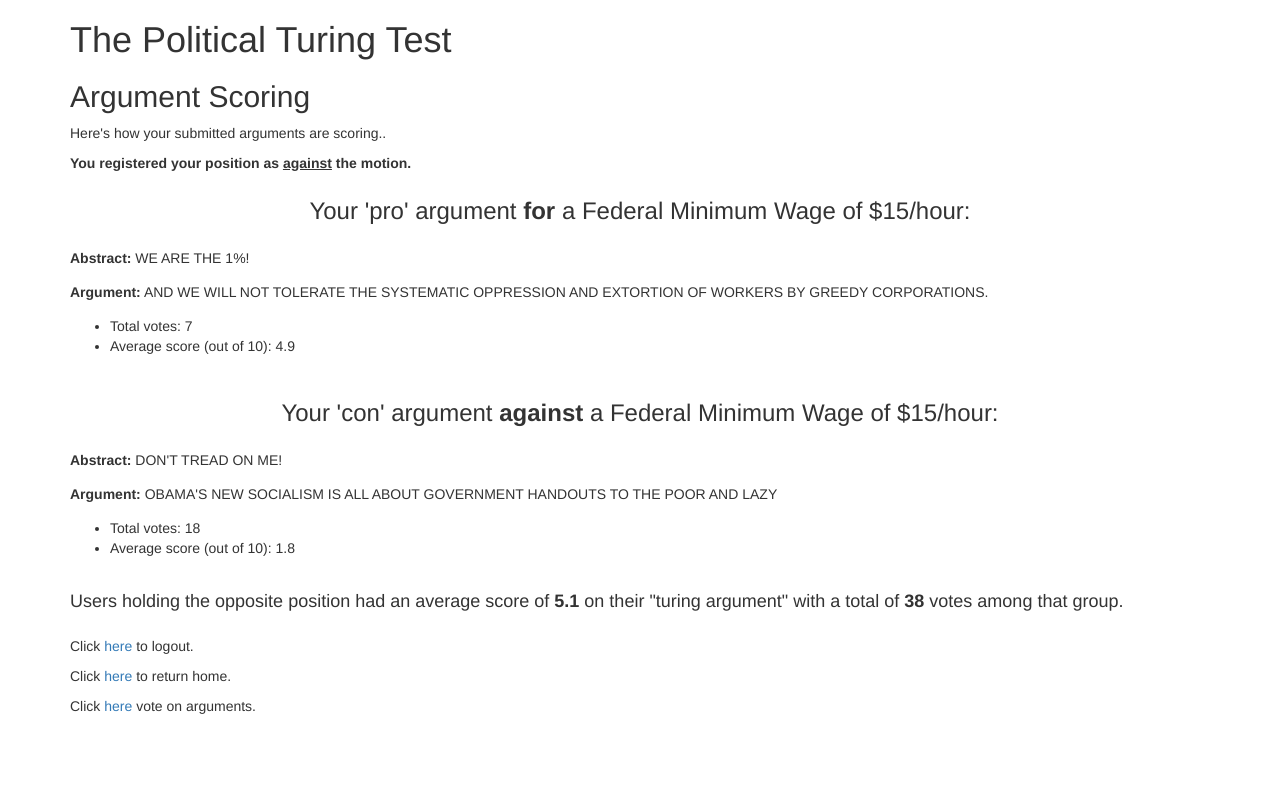
After one commit to tzane/IdeaTuringTest, a Flask app: page /scoring in a window 1280 px wide. The commit adds this page. Run offline with Flask 2, Linux system fonts and the light colour scheme; a user stored in the database is signed in; data comes from the database, SQL or seed files in the repository; both versions use the stored data as it was after the commit; some libraries are stand-ins or nearby versions.

Commit message:
app, db_create, and templates

```diff
--- a/app.py
+++ b/app.py
@@ -3,6 +3,7 @@ from flask.ext.sqlalchemy import SQLAlchemy
 from flask.ext.bcrypt import Bcrypt
 from functools import wraps
 from forms import LoginForm, RegisterForm
+from sqlalchemy.sql import func
 import random
 # import sqlite3
 
@@ -20,12 +21,15 @@ db = SQLAlchemy(app)
 
 from models import *
 
-@app.route('/about')
-def about():
-    """
-    Needs to return about.html
-    """
-    return "This is the about page!"
+@app.route('/')
+def home():
+    user_status = None
+    try:
+        if session['logged_in'] == True:
+            user_status = True
+    except KeyError:
+        return render_template('about.html', user_status = user_status)
+    return render_template('about.html', user_status = user_status)
 
 @app.route('/register', methods=['GET', 'POST'])
 def register():
@@ -51,6 +55,8 @@ def login_required(f):
 @app.route('/arguments', methods=['GET','POST'])
 @login_required
 def add_arguments():
+    if ArgumentPost.query.filter_by(author_id = session['user_id']).all() != []:
+        return redirect(url_for('scoring'))
     user_position = False
     if request.method == 'POST':
         if request.form['user_stance'] == "pro":
@@ -60,13 +66,13 @@ def add_arguments():
         db.session.add(pro_argument)
         db.session.add(con_argument)
         db.session.commit()
-        return redirect(url_for('home'))
+        return redirect(url_for('voting'))
     return render_template('arguments.html')
 
 
-@app.route('/', methods=['GET','POST'])
+@app.route('/voting', methods=['GET','POST'])
 @login_required
-def home():
+def voting():
     if request.method == 'POST':
         argument_ids = session['argument_ids']
         votes = request.form.getlist('vote_value')
@@ -85,6 +91,39 @@ def home():
     arguments = random.sample(userless_arguments, 3)
     session['argument_ids'] = [argument.id for argument in arguments]
     return render_template("index.html", user_status=user_status, arguments=arguments)
+
+@app.route('/scoring', methods=['GET'])
+@login_required
+def scoring():
+    user_pro_argument = db.session.query(ArgumentPost).filter_by(author_id = session['user_id'], procon_topic=True).all()[0]
+    user_con_argument = db.session.query(ArgumentPost).filter_by(author_id = session['user_id'], procon_topic=False).all()[0]
+    user_pro_votes = db.session.query(func.count(Vote.value)).filter_by(argument_id = user_pro_argument.id)[0][0]
+    user_pro_score = round(float(db.session.query(func.avg(Vote.value)).filter_by(argument_id = user_pro_argument.id)[0][0]), 1) if db.session.query(func.avg(Vote.value)).filter_by(argument_id = user_pro_argument.id)[0][0] is not None else 0
+    user_con_votes = db.session.query(func.count(Vote.value)).filter_by(argument_id = user_con_argument.id)[0][0]
+    user_con_score = round(float(db.session.query(func.avg(Vote.value)).filter_by(argument_id = user_con_argument.id)[0][0]), 1) if db.session.query(func.avg(Vote.value)).filter_by(argument_id = user_con_argument.id)[0][0] is not None else 0
+    user_total_votes = user_pro_votes + user_con_votes
+    user_position = None
+    if user_pro_argument.user_procon == True:
+        user_position = True
+        opposite_total_votes = db.session.query(func.count(Vote.value)).join(ArgumentPost, Vote.argument_id == ArgumentPost.id).filter_by(procon_topic = True, user_procon = False).all()[0][0]
+        opposite_average_score = round(float(db.session.query(func.avg(Vote.value)).join(ArgumentPost, Vote.argument_id == ArgumentPost.id).filter_by(procon_topic = True, user_procon = False).all()[0][0]), 1) if db.session.query(func.avg(Vote.value)).join(ArgumentPost, Vote.argument_id == ArgumentPost.id).filter_by(procon_topic = True, user_procon = False).all()[0][0] is not None else 0
+    else:
+        opposite_total_votes = db.session.query(func.count(Vote.value)).join(ArgumentPost, Vote.argument_id == ArgumentPost.id).filter_by(procon_topic = False, user_procon = True).all()[0][0]
+        opposite_average_score = round(float(db.session.query(func.avg(Vote.value)).join(ArgumentPost, Vote.argument_id == ArgumentPost.id).filter_by(procon_topic = False, user_procon = True).all()[0][0]), 1) if db.session.query(func.avg(Vote.value)).join(ArgumentPost, Vote.argument_id == ArgumentPost.id).filter_by(procon_topic = False, user_procon = True).all()[0][0] is not None else 0
+        # opposite_total_votes = db.session.execute("SELECT COUNT(votes.value) FROM votes JOIN arguments ON votes.argument_id = arguments.id WHERE arguments.procon_topic = 0 AND arguments.user_procon = 1")
+        # opposite_average_score = db.session.execute("SELECT AVG(votes.value) FROM votes JOIN arguments ON votes.argument_id = arguments.id WHERE arguments.procon_topic = 0 AND arguments.user_procon = 1")
+    return render_template("scoring.html",
+        user_position = user_position,
+        user_pro_argument = user_pro_argument,
+        user_con_argument = user_con_argument,
+        user_pro_votes = user_pro_votes,
+        user_con_votes = user_con_votes,
+        user_pro_score = user_pro_score,
+        user_con_score = user_con_score,
+        user_total_votes = user_total_votes,
+        opposite_total_votes = opposite_total_votes,
+        opposite_average_score = opposite_average_score
+           )
 
 @app.route('/login', methods=['GET', 'POST'])
 def login():
@@ -107,7 +146,7 @@ def login():
 @login_required
 def logout():
     session.pop('logged_in', None)
-    return redirect(url_for('about'))
+    return redirect(url_for('home'))
 
 # def connect_db():
     # return sqlite3.connect(app.database)
--- a/db_create.py
+++ b/db_create.py
@@ -1,5 +1,5 @@
 from app import db, bcrypt
-from models import ArgumentPost, User
+from models import ArgumentPost, User, Vote
 
 db.create_all()
 
--- a/templates/login.html
+++ b/templates/login.html
@@ -6,8 +6,9 @@
   </head>
   <body>
     <div class="container">
-      <h1>Please login</h1>
+      <h1>The Political Turing Test</h1>
       <br>
+      <h2>Please login</h2>
       <form action="" method="post">
         <input type="text" placeholder="Username" name="username" value="{{
           request.form.username }}">
@@ -21,6 +22,8 @@
       {% for message in get_flashed_messages() %}
         {{ message }}
       {% endfor %}
+      <p><p>Click <a href="/register">here</a> to register if you do not have an account.</p>
+      <p><p>Click <a href="/">here</a> to return home.</p>
     </div>
   </body>
 </html>
--- a/templates/register.html
+++ b/templates/register.html
@@ -6,8 +6,10 @@
   </head>
   <body>
     <div class="container">
-      <h1>Registration</h1>
+      <h1>The Political Turing Test
       <br>
+      <h2>Registration</h2>
+
       <form action="" method="post">
         <div>
         <input type="text" placeholder="Name" name="name" value="{{
@@ -26,6 +28,8 @@
       {% for message in get_flashed_messages() %}
         {{ message }}
       {% endfor %}
+      <p>Click <a href="/login">here</a> to login if you already have an account.</p>
+      <p>Click <a href="/">here</a> to return home.</p>
     </div>
   </body>
 </html>
--- /dev/null
+++ b/templates/scoring.html
@@ -0,0 +1,64 @@
+<html>
+  <head>
+    <title>Idea Turing Test - add arguments</title>
+    <meta name="viewport" content="width=device-width, initial-scale=1.0">
+    <link href="static/bootstrap.min.css" rel="stylesheet" media="screen">
+    <style type="text/css">
+        .argument-box {
+            margin-bottom: 1em;
+        }
+
+        .argument-box-header {
+            text-align: center;
+        }
+    </style>
+  </head>
+  <body>
+    <div class="container">
+      <h1>The Political Turing Test</h1>
+      <h2>Argument Scoring</h2>
+      <p>Here's how your submitted arguments are scoring..</p>
+      {% if user_position %}
+      <label>You registered your position as <u>for</u> the motion.</label>
+      {% else %}
+      <label>You registered your position as <u>against</u> the motion.</label>
+      {% endif %}
+        <div class="form-group argument-box clearfix">
+          <h3 class="argument-box-header">Your 'pro' argument <strong>for</strong> a Federal Minimum Wage of $15/hour:</h3>
+        </div>
+        <div class="form-group argument-box clearfix">
+          <strong>Abstract:</strong> {{ user_pro_argument.abstract }}
+        </div>
+        <div class="form-group argument-box clearfix">
+          <strong>Argument:</strong> {{ user_pro_argument.argument }}
+        </div>
+        <div class="form-group argument-box clearfix">
+          <ul>
+              <li>Total votes: {{ user_pro_votes }} </li>
+              <li>Average score (out of 10): {{ user_pro_score }} </li>
+          </ul>
+        </div>
+        <div class="form-group argument-box clearfix">
+          <h3 class="argument-box-header">Your 'con' argument <strong>against</strong> a Federal Minimum Wage of $15/hour:</h3>
+        </div>
+        <div class="form-group argument-box clearfix">
+          <strong>Abstract:</strong> {{ user_con_argument.abstract }}
+        </div>
+        <div class="form-group argument-box clearfix">
+          <strong>Argument:</strong> {{ user_con_argument.argument }}
+        </div>
+        <div class="form-group argument-box clearfix">
+          <ul>
+              <li>Total votes: {{ user_con_votes }} </li>
+              <li>Average score (out of 10): {{ user_con_score }} </li>
+          </ul>
+        </div>
+        <div class="form-group argument-box clearfix">
+          <h4>Users holding the opposite position had an average score of <strong>{{ opposite_average_score }}</strong> on their "turing argument" with a total of <strong>{{ opposite_total_votes }}</strong> votes among that group.</h4>
+        </div>
+        <p>Click <a href="/logout">here</a> to logout.</p>
+        <p>Click <a href="/">here</a> to return home.</p>
+        <p>Click <a href="/voting">here</a> vote on arguments.</p>
+    </div>
+  </body>
+</html>
```
Also changed, not shown: templates/about.html (added, +32 -0 lines), templates/arguments.html (+10 -1 lines), templates/index.html (+4 -5 lines), arguments.db.
